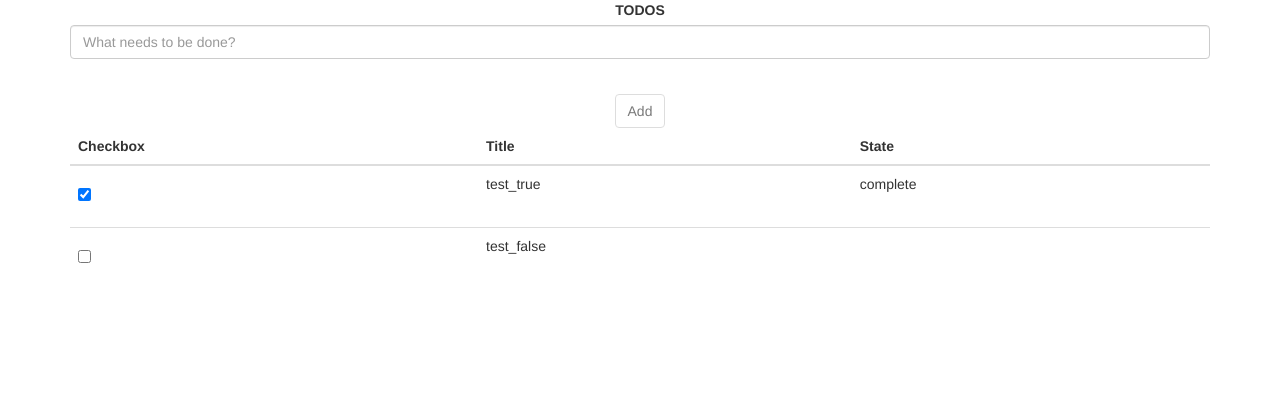
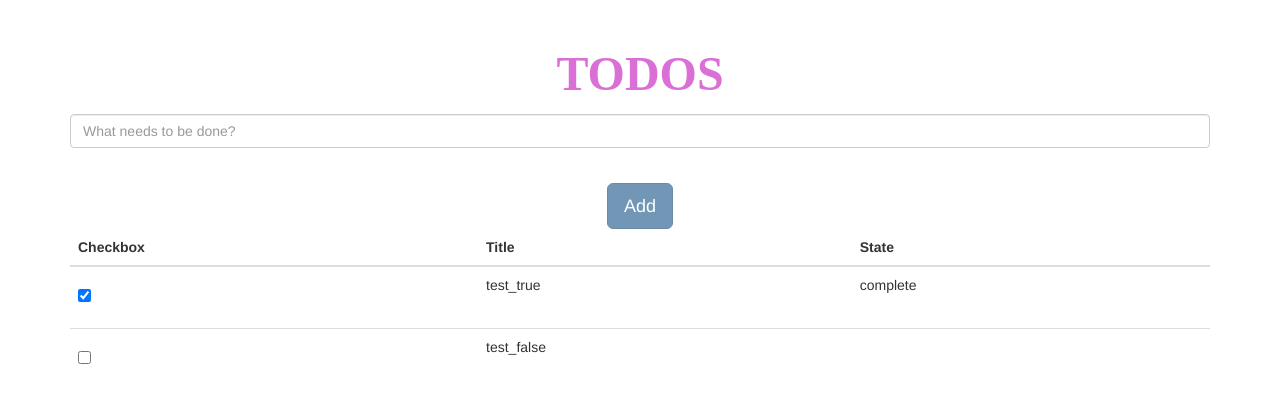
Before and after one commit to lalitwadee-y/todos, a website: page index.html in a window 1280 px wide. Drawn offline with nearby package versions, Linux system fonts and the light colour scheme.

Commit message:
แก้ไข fontsize

```diff
--- a/index.html
+++ b/index.html
@@ -11,19 +11,19 @@
 
       <div ng-controller = "AddTodosController">
         <div>
-        <form name="todoForm">
+        <form name="todoForm" >
           <div class="form-group">
-            <center><label for="title">TODOS </label><br/></center>
-            <input type="text" name="title" class="form-control" placeholder="What needs to be done?" ng-model = "title" required ><br/>
+            <br><br><center><font size="7" face='Conv' color=#DA70D6  ><label for="title">TODOS </label></font><br/></center>
+            <input type="text"  name="title" class="form-control" placeholder="What needs to be done?" ng-model = "title" required ><br/>
           </div>
-          <center><button class="btn btn-default" type="button" ng-click="add()" ng-disabled="todoForm.$invalid">Add </button></center>
+          <center><button class="btn btn-primary btn-lg active" type="button" ng-click="add()" ng-disabled="todoForm.$invalid">Add </button></center>
           <!--ng-disabled="todoForm.$invalid" required-->
         </form>
       </div>
     </div>
 
       <div ng-controller = "ListTodosController">
-        <table class="table">
+        <table class="table table-hover">
           <thead>
             <tr>
               <th>Checkbox</th>
```
